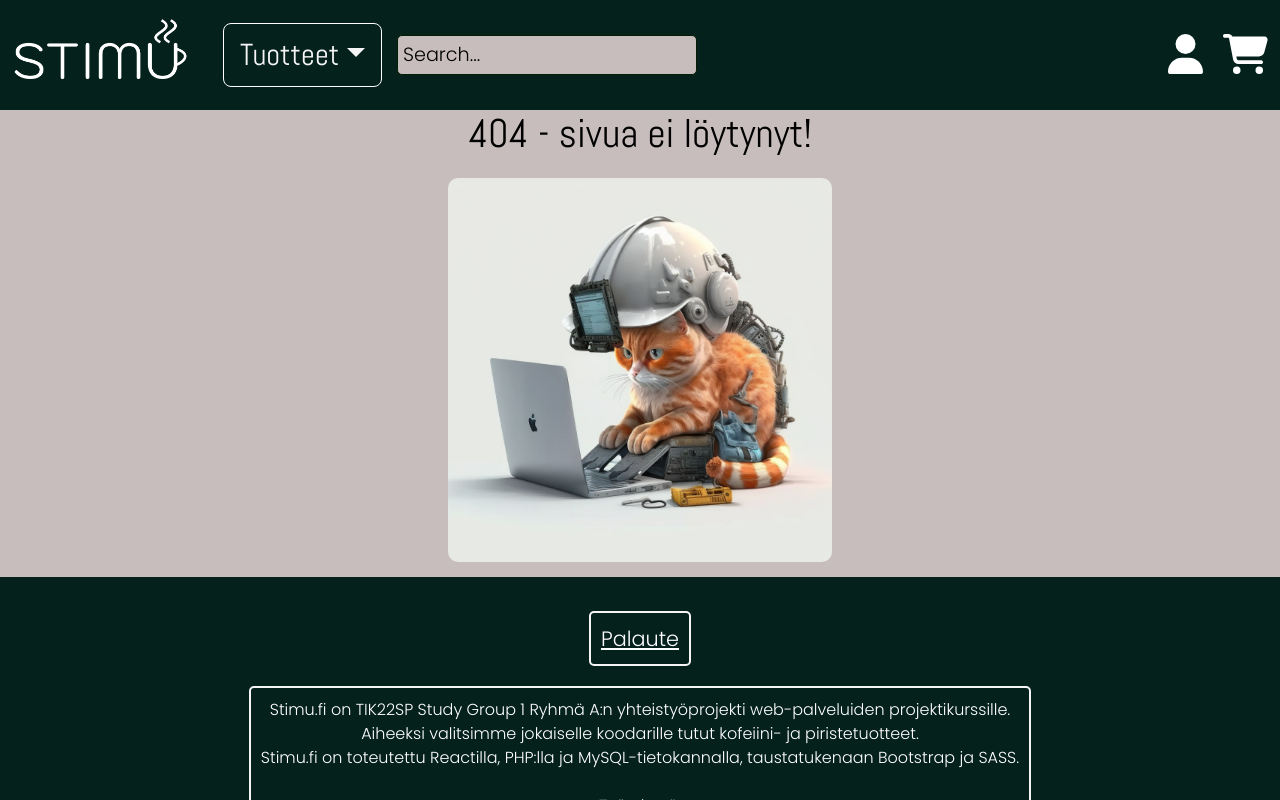
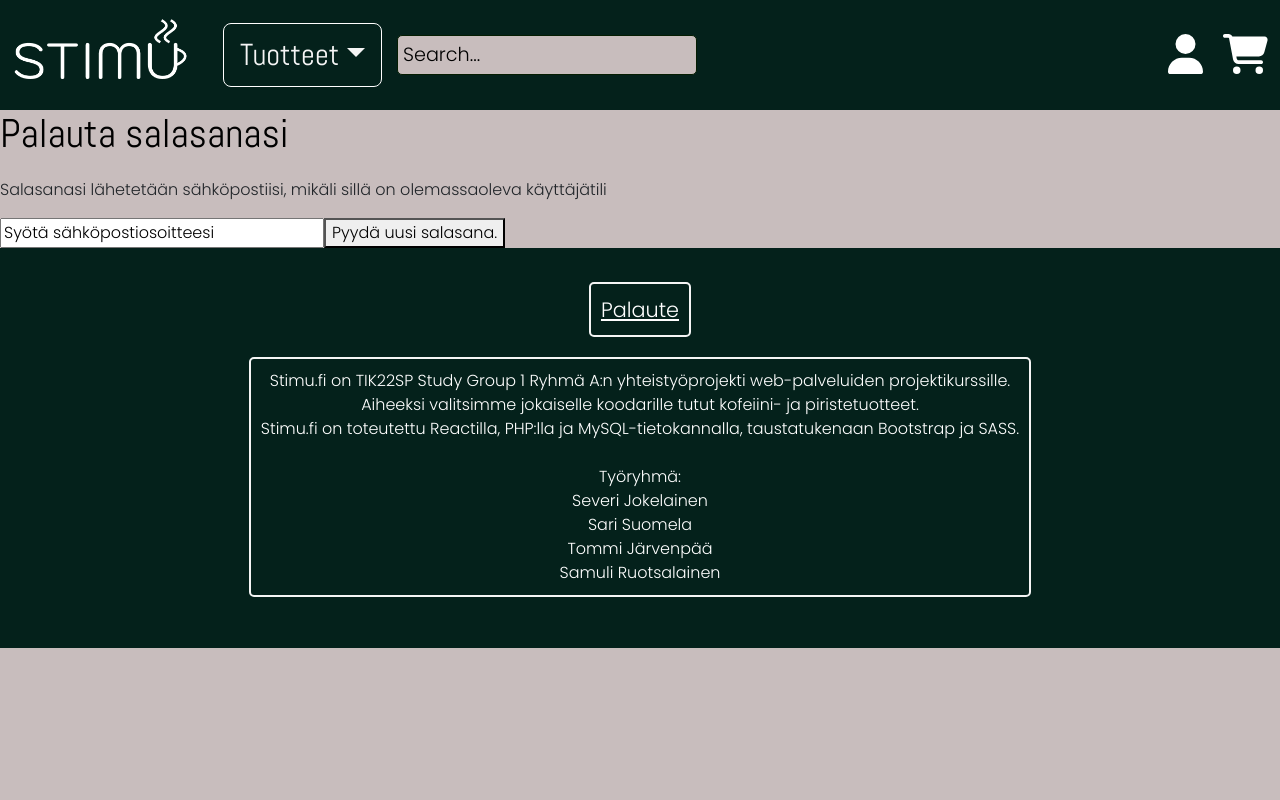
Before and after one commit to Stimu-Webshop/stimu-webshop.github.io, a React (Create React App) app in the folder caffeine-shop/: page /forgotpassword in a window 1280 px wide. Shown: the top 800 px of the page. Built offline with nearby package versions, Linux system fonts and the light colour scheme.

Commit message:
Initial passwordrecovery page

```diff
--- a/caffeine-shop/src/App.js
+++ b/caffeine-shop/src/App.js
@@ -20,6 +20,7 @@ import Thankyou from './pages/Thankyou';
 import AccountPage from './account_management/AccountPage';
 import AdminPage from './account_management/AdminPage';
 import Management from './account_management/Management';
+import PasswordRecovery from './account_management/PasswordRecovery';
 function App() {
   return (
     <>
@@ -40,6 +41,7 @@ function App() {
           <Route path="account" element = {<AccountPage/>} />
           <Route path="admin" element = {<AdminPage/>}  />
           <Route path="management" element = {<Management/>} />
+          <Route path="forgotpassword" element = {<PasswordRecovery/>} />
         </Routes>
       <Footer />
     </>
--- /dev/null
+++ b/caffeine-shop/src/account_management/PasswordRecovery.js
@@ -0,0 +1,32 @@
+import axios from 'axios'
+import React, { useEffect } from 'react'
+import { useState } from 'react'
+
+export default function PasswordRecovery() {
+
+    const [Email, setEmail] = useState('');
+
+    function handlePost (){
+        axios
+        .post(
+            'https://students.oamk.fi/~n2rusa00/Stimu/backendi/Web-Shop-Back/products/passwordrecovery.php', Email
+        )
+        .then((response) => {
+
+        })
+        .catch((error) => {
+            console.log(error);
+          });
+}
+
+    return (
+    <>
+    <div>
+    <h1>Palauta salasanasi</h1>
+    <p>Salasanasi lähetetään sähköpostiisi, mikäli sillä on olemassaoleva käyttäjätili</p>
+    <input type="text" name='email' placeholder='Syötä sähköpostiosoitteesi' onChange={(e) => {setEmail(e.target.value)}}/>
+    <button name='reset-request-submit' onClick={handlePost}>Pyydä uusi salasana.</button>
+    </div>
+    </>
+ )
+}
```
